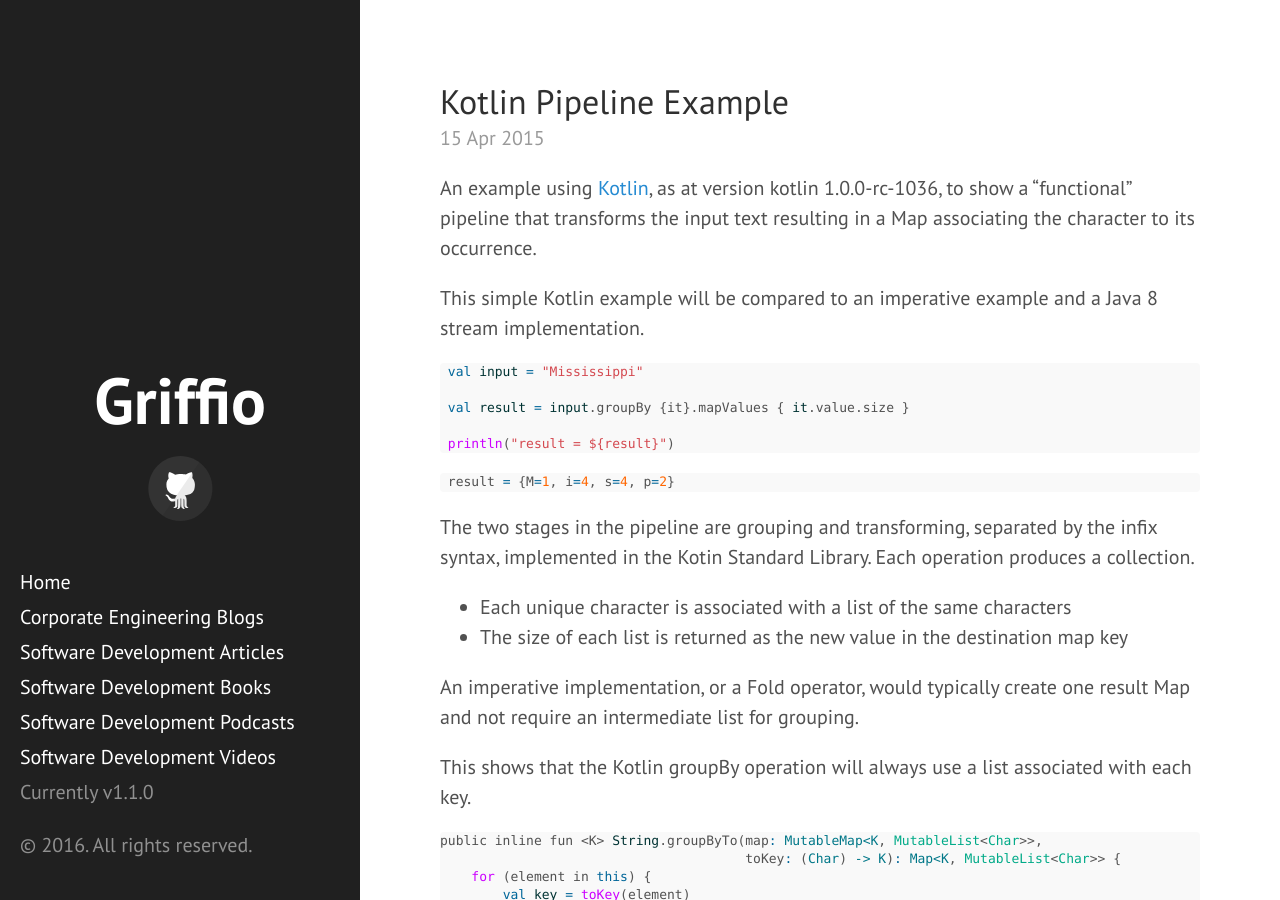
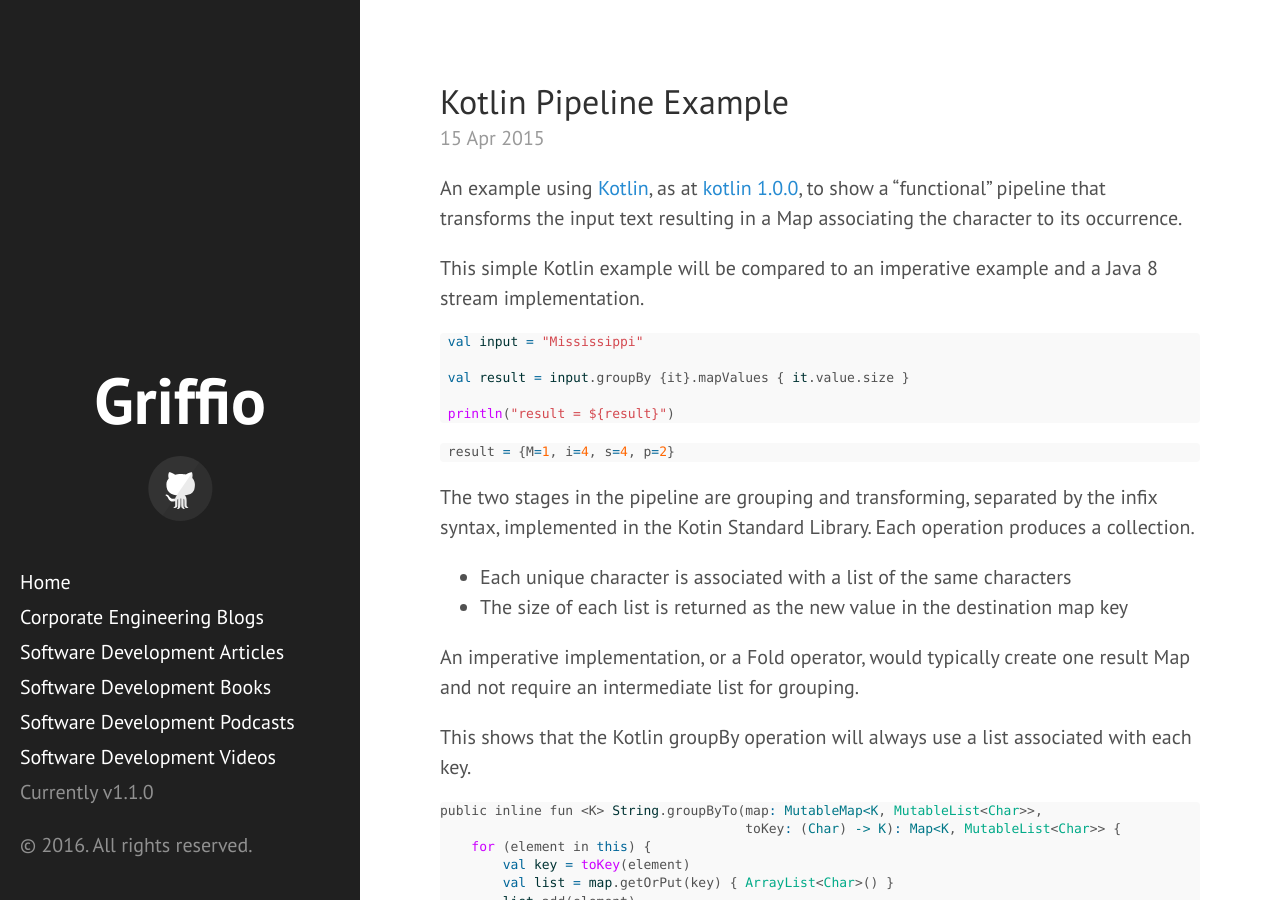
Before and after one commit to griffio/griffio.github.io, a Jekyll site: the page built from _posts/2015-04-15-Kotlin-pipeline-example.md, in a window 1280 px wide and 900 px high. Built offline with Jekyll 4.4.1, drawn with Linux system fonts in a browser that asks for light colours; some web fonts are replaced.

Commit message:
kotlin 1.0

```diff
--- a/_posts/2015-04-15-Kotlin-pipeline-example.md
+++ b/_posts/2015-04-15-Kotlin-pipeline-example.md
@@ -7,7 +7,7 @@
 summary: Using Kotlin std library to pipeline characters
 ---
 
-An example using [Kotlin](http://kotlinlang.org), as at version kotlin 1.0.0-rc-1036, to show a "functional" pipeline that transforms the input text  resulting in a Map associating the character to its occurrence.
+An example using [Kotlin](http://kotlinlang.org), as at [kotlin 1.0.0](https://github.com/JetBrains/kotlin/releases/tag/build-1.0.0), to show a "functional" pipeline that transforms the input text  resulting in a Map associating the character to its occurrence.
 
 This simple Kotlin example will be compared to an imperative example and a Java 8 stream implementation.
 
```
